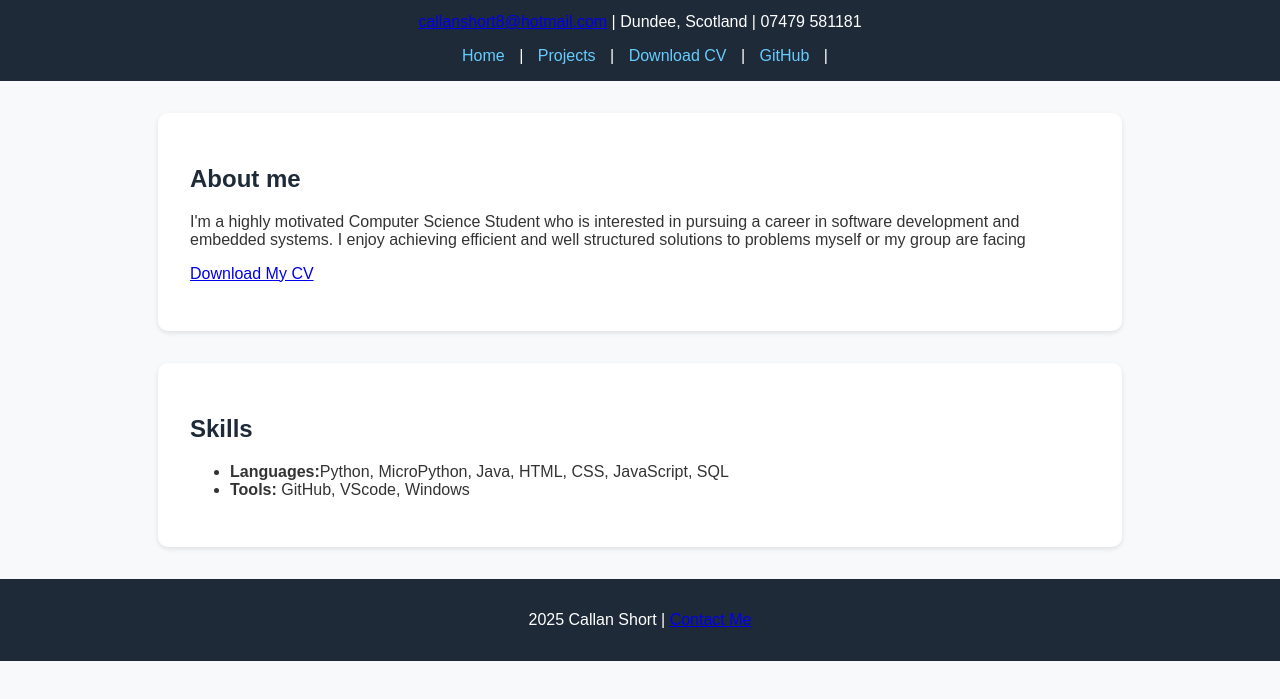
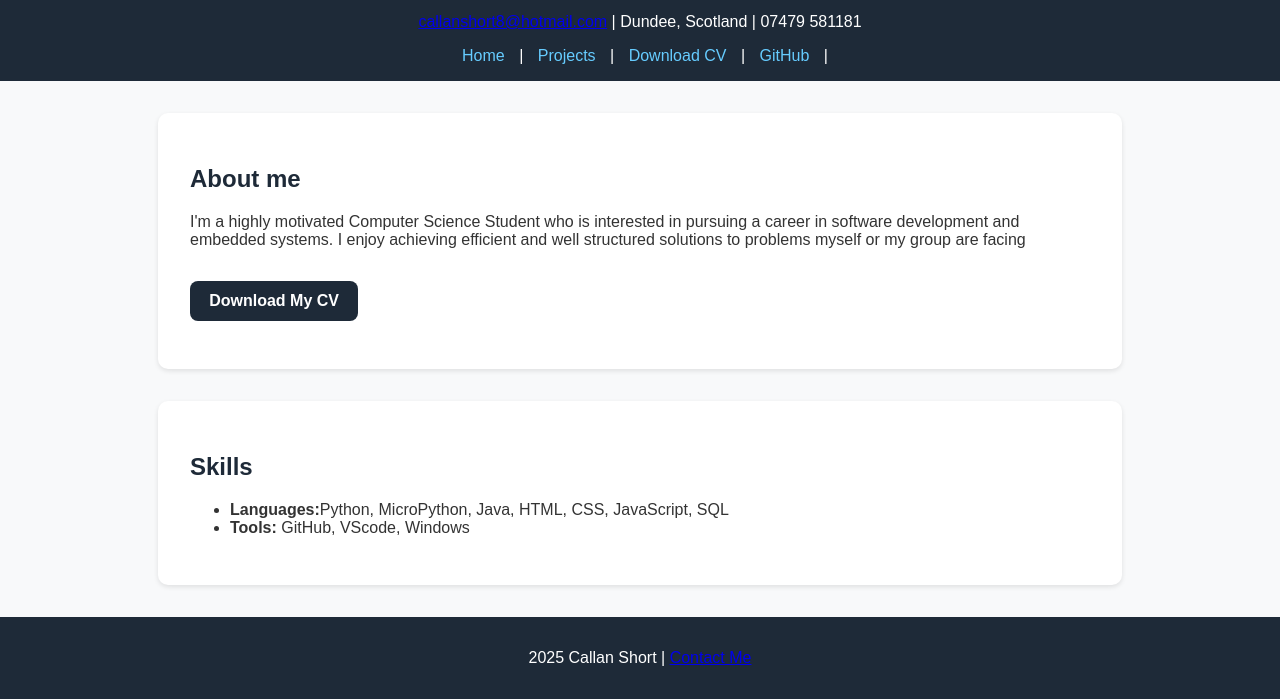
Before and after one commit to Callanshort8/CallanShortPortfolio, a plain HTML site: page index.html in a window 1280 px wide. Shown: the part 117-816 px from the top of the page. Drawn offline with Linux system fonts and the light colour scheme.

Commit message:
button style

```diff
--- a/style.css
+++ b/style.css
@@ -31,3 +31,19 @@ section {
 h1, h2 {
   color: #1e2a38;
 }
+
+.button {
+  display: inline-block;
+  margin-top: 1rem;
+  padding: 0.7rem 1.2rem;
+  background: #1e2a38;
+  color: white;
+  text-decoration: none;
+  border-radius: 8px;
+  font-weight: bold;
+  transition: background 0.3s ease;
+}
+
+.button:hover {
+  background: #274156;
+}
```
